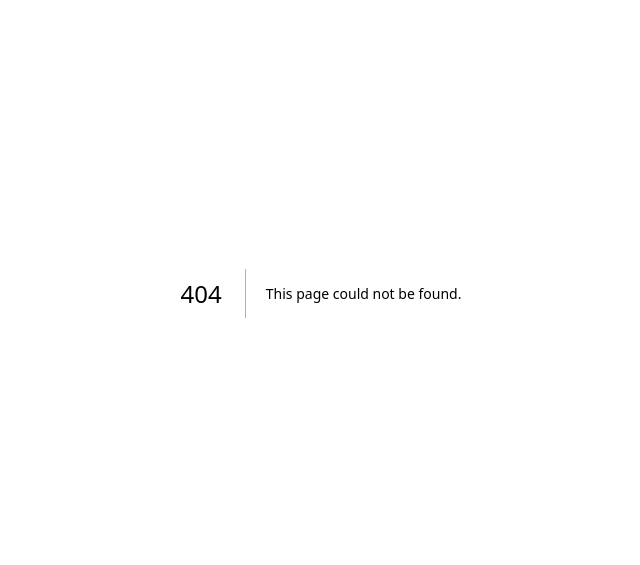
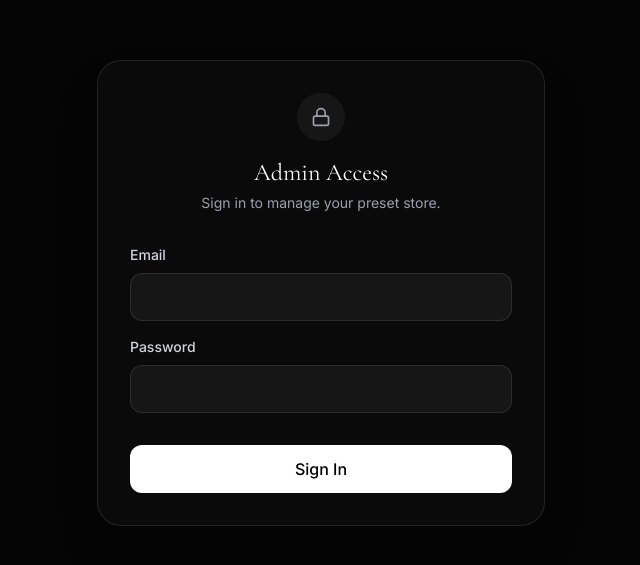
Before and after one commit to Adnxnnn/preset-store, a Next.js app: page /admin/login in a window 1280 px wide. Before the commit this address had no page. Shown: the part 107-672 px from the top of the page, without its empty margins (319-959 px from the left). Built offline with nearby package versions, Linux system fonts and the light colour scheme; no server answers.

Commit message:
feat: add admin auth protection and login page

```diff
--- a/app/admin/layout.tsx
+++ b/app/admin/layout.tsx
@@ -1,7 +1,9 @@
 "use client";
 
 import Link from "next/link";
-import { usePathname } from "next/navigation";
+import { usePathname, useRouter } from "next/navigation";
+import { useEffect, useState } from "react";
+import { supabase } from "../lib/supabase";
 import {
   LayoutDashboard,
   Package,
@@ -15,6 +17,43 @@ import {
 
 export default function AdminLayout({ children }: { children: React.ReactNode }) {
   const pathname = usePathname();
+  const router = useRouter();
+  const [isChecking, setIsChecking] = useState(true);
+
+  const isLoginPage = pathname === "/admin/login";
+
+  useEffect(() => {
+    if (isLoginPage) {
+      setIsChecking(false);
+      return;
+    }
+
+    async function checkAuth() {
+      const { data: { session } } = await supabase.auth.getSession();
+
+      if (!session) {
+        router.push("/admin/login");
+        return;
+      }
+
+      // Check if user is actually an admin
+      const { data: profile } = await supabase
+        .from("profiles")
+        .select("role")
+        .eq("id", session.user.id)
+        .single();
+
+      if (profile?.role !== "admin") {
+        await supabase.auth.signOut();
+        router.push("/admin/login");
+        return;
+      }
+
+      setIsChecking(false);
+    }
+
+    checkAuth();
+  }, [pathname, router, isLoginPage]);
 
   const navItems = [
     { name: "Dashboard", href: "/admin", icon: LayoutDashboard },
@@ -24,6 +63,19 @@ export default function AdminLayout({ children }: { children: React.ReactNode })
     { name: "Analytics", href: "/admin/analytics", icon: LineChart },
     { name: "Categories", href: "/admin/categories", icon: Tag },
   ];
+
+  async function handleLogout() {
+    await supabase.auth.signOut();
+    router.push("/admin/login");
+  }
+
+  if (isChecking) {
+    return <div className="min-h-screen bg-[#050505] flex items-center justify-center"><div className="w-8 h-8 border-2 border-white/20 border-t-white rounded-full animate-spin" /></div>;
+  }
+
+  if (isLoginPage) {
+    return <>{children}</>;
+  }
 
   return (
     <div className="flex min-h-screen bg-[#0a0a0a] text-gray-200">
@@ -60,7 +112,7 @@ export default function AdminLayout({ children }: { children: React.ReactNode })
             <Settings className="w-5 h-5" />
             Settings
           </Link>
-          <button className="w-full mt-2 flex items-center gap-3 px-4 py-3 rounded-xl text-red-400 hover:text-red-300 hover:bg-red-400/10 transition-colors">
+          <button onClick={handleLogout} className="w-full mt-2 flex items-center gap-3 px-4 py-3 rounded-xl text-red-400 hover:text-red-300 hover:bg-red-400/10 transition-colors">
             <LogOut className="w-5 h-5" />
             Log Out
           </button>
--- /dev/null
+++ b/app/admin/login/page.tsx
@@ -0,0 +1,98 @@
+"use client";
+
+import { useState } from "react";
+import { supabase } from "../../lib/supabase";
+import { useRouter } from "next/navigation";
+import { Lock } from "lucide-react";
+
+export default function AdminLogin() {
+  const [email, setEmail] = useState("");
+  const [password, setPassword] = useState("");
+  const [loading, setLoading] = useState(false);
+  const [error, setError] = useState("");
+  const router = useRouter();
+
+  async function handleLogin(e: React.FormEvent) {
+    e.preventDefault();
+    setLoading(true);
+    setError("");
+
+    // 1. Sign in with Supabase Auth
+    const { data: authData, error: authError } = await supabase.auth.signInWithPassword({
+      email,
+      password,
+    });
+
+    if (authError) {
+      setError(authError.message);
+      setLoading(false);
+      return;
+    }
+
+    // 2. Check if they have the 'admin' role in the profiles table
+    const { data: profile } = await supabase
+      .from('profiles')
+      .select('role')
+      .eq('id', authData.user?.id)
+      .single();
+
+    if (profile?.role === 'admin') {
+      router.push('/admin');
+    } else {
+      // If not admin, sign them out immediately
+      await supabase.auth.signOut();
+      setError("Unauthorized. You do not have admin privileges.");
+    }
+
+    setLoading(false);
+  }
+
+  return (
+    <div className="min-h-screen bg-[#050505] flex flex-col justify-center items-center px-6">
+      <div className="w-full max-w-md bg-[#0a0a0a] border border-white/10 rounded-3xl p-8 shadow-2xl">
+        <div className="flex flex-col items-center mb-8">
+          <div className="w-12 h-12 bg-white/5 rounded-full flex items-center justify-center mb-4">
+            <Lock className="w-5 h-5 text-gray-400" />
+          </div>
+          <h1 className="text-2xl font-serif text-white">Admin Access</h1>
+          <p className="text-gray-400 text-sm mt-1">Sign in to manage your preset store.</p>
+        </div>
+
+        {error && (
+          <div className="bg-red-500/10 border border-red-500/20 text-red-400 text-sm p-4 rounded-xl mb-6">
+            {error}
+          </div>
+        )}
+
+        <form onSubmit={handleLogin} className="space-y-4">
+          <div>
+            <label className="block text-sm font-medium text-gray-300 mb-2">Email</label>
+            <input
+              type="email"
+              value={email}
+              onChange={(e) => setEmail(e.target.value)}
+              className="w-full h-12 bg-white/5 border border-white/10 rounded-xl px-4 text-white focus:outline-none focus:border-white/30"
+              required
+            />
+          </div>
+          <div>
+            <label className="block text-sm font-medium text-gray-300 mb-2">Password</label>
+            <input
+              type="password"
+              value={password}
+              onChange={(e) => setPassword(e.target.value)}
+              className="w-full h-12 bg-white/5 border border-white/10 rounded-xl px-4 text-white focus:outline-none focus:border-white/30"
+              required
+            />
+          </div>
+          <button
+            disabled={loading}
+            className="w-full h-12 mt-4 bg-white text-black font-medium rounded-xl hover:bg-gray-200 transition-colors disabled:opacity-50"
+          >
+            {loading ? "Verifying..." : "Sign In"}
+          </button>
+        </form>
+      </div>
+    </div>
+  );
+}
```
